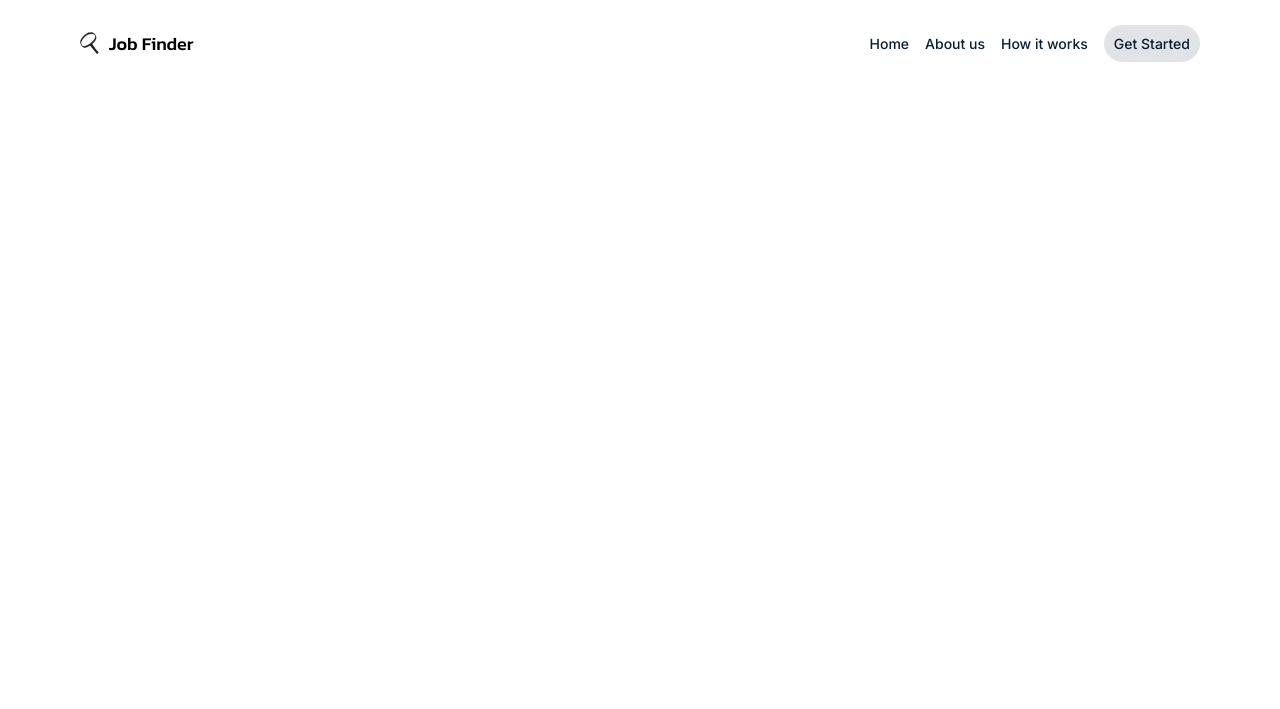
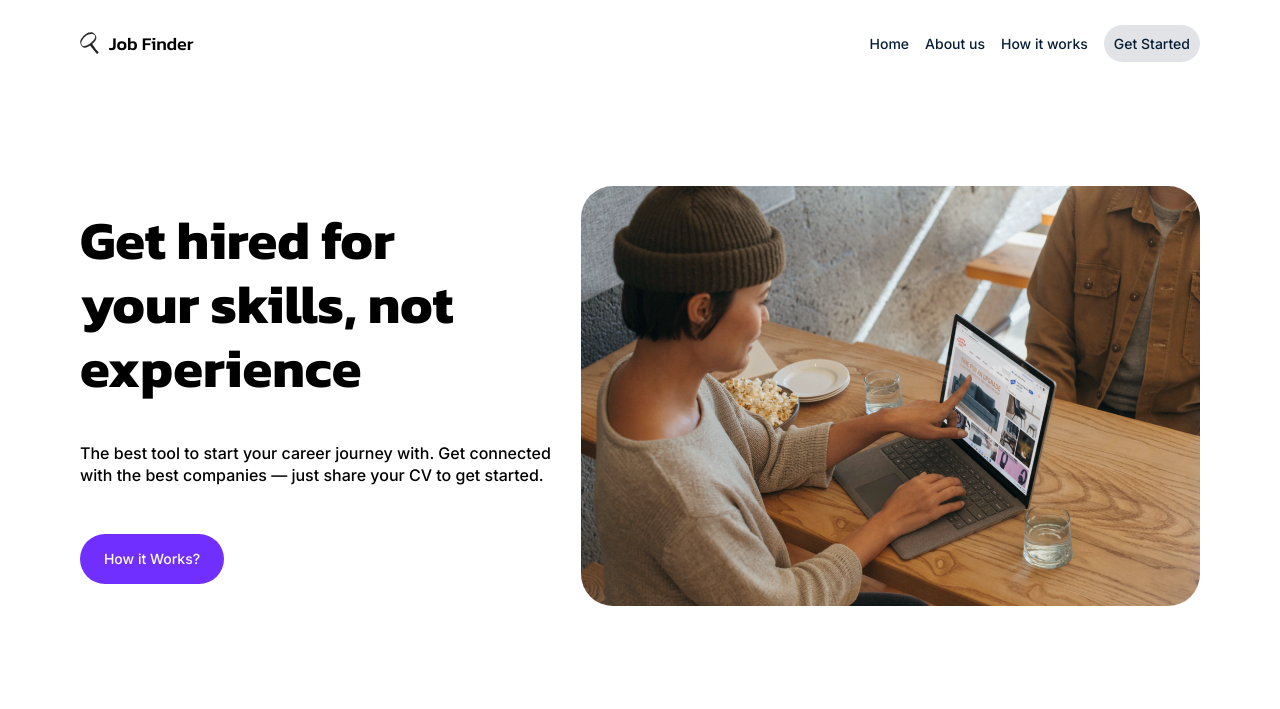
Before and after one commit to DumanRakhmatulla/Job_finder, a plain HTML site: page index.html in a window 1280 px wide. Drawn offline with Linux system fonts and the light colour scheme.

Commit message:
add description

```diff
--- a/index.css
+++ b/index.css
@@ -50,3 +50,56 @@ body{
     padding: 10px;
     border-radius: 20px;
 }
+
+.description {
+    display: flex;
+    flex-direction: row;
+    justify-content: space-between;
+    align-items: center;
+    padding: 100px 80px;
+}
+
+.description img {
+    width: 619px;
+    height: 420px;
+    border-radius: 32px;
+}
+
+#title {
+    font-family:"Kanit", sans-serif;
+    font-size: 54px;
+    width: 450px;
+    font-weight: 700;
+    line-height: 64px;
+    margin: 0;
+}
+
+#description {
+    font-family:"Inter", sans-serif;
+    font-weight: 500;
+    font-size: 16px;
+    line-height: 22px;
+    margin-top: 10px;
+}
+
+.info{
+    display: flex;
+    flex-direction: column;
+    align-items: space-between;
+    justify-content: flex-start;
+    gap: 32px;
+}
+
+.info button {
+    width: 144px;
+    height: 50px;
+    border-radius: 100px;
+    background-color:rgba(113, 47, 255, 1);
+    font-family:"Inter", sans-serif;
+    font-weight: 500;
+    font-size: 14px;
+    line-height: 18px;
+    color: rgba(255, 255, 255, 1);
+    text-align: center;
+    border: none;
+}
--- a/index.html
+++ b/index.html
@@ -26,5 +26,23 @@
             <a id="id1" href="/">Get Started</a>
         </div>
     </div>
+    <div class="description">
+        <div class="info">
+            <p id="title">
+                Get hired for
+                <br/>
+                your skills, not
+                <br/>
+                experience
+            </p>
+            <p id="description">
+                The best tool to start your career journey with. Get connected
+                <br/>
+                with the best companies — just share your CV to get started.
+            </p>
+            <button>How it Works?</button>
+        </div>
+        <img src="./img/image4.png"/>
+    </div>
 </body>
 </html>
```
Also changed, not shown: img/image4.png (added).
